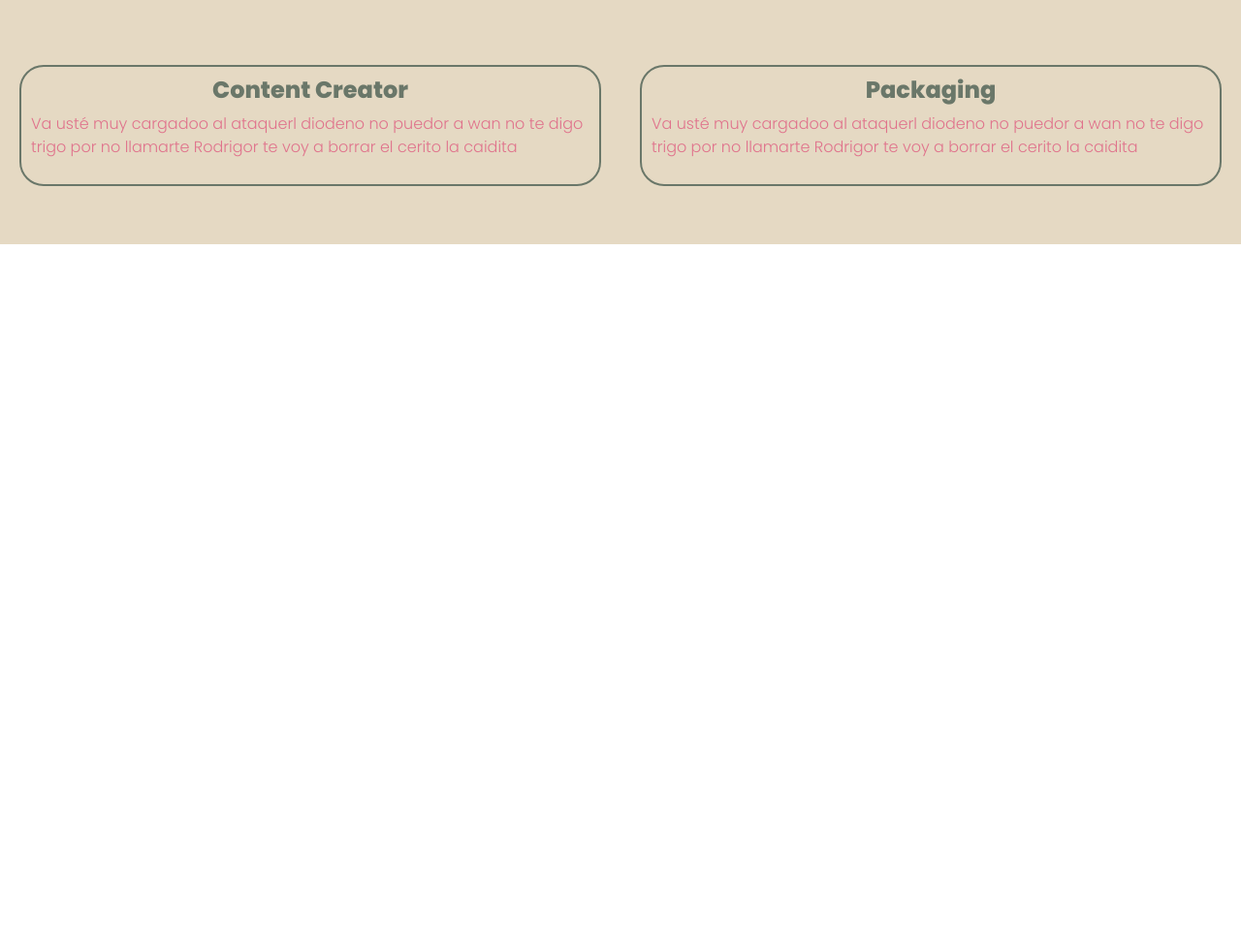
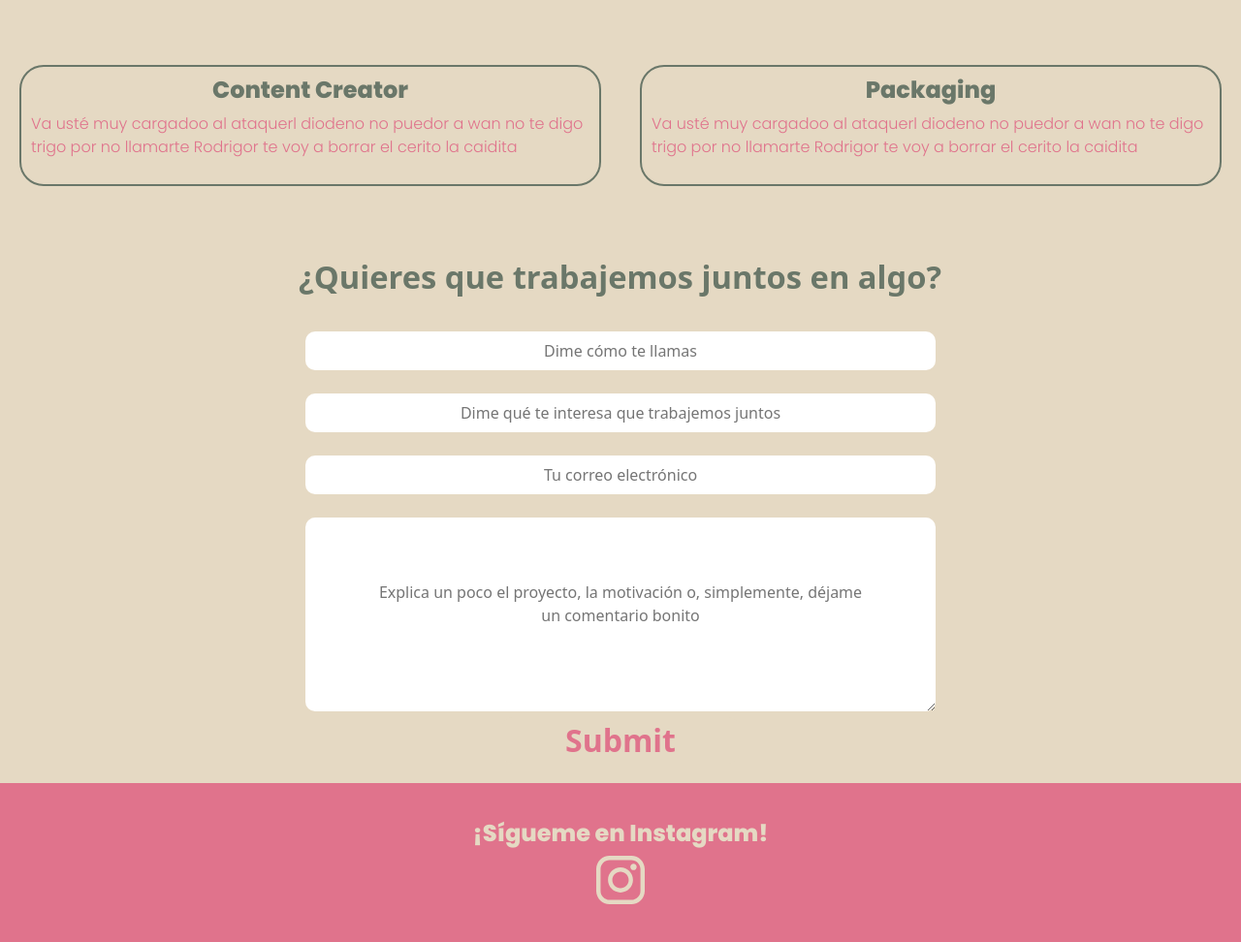
Before and after one commit to SenpaiMarta/sandriwilopez, a plain HTML site: page index.html in a window 1280 px wide. Shown: the part 2260-3232 px from the top of the page at 97% size. Before the commit the page ends 2512 px from the top, so only its background shows below. Drawn offline with nearby package versions, Linux system fonts and the light colour scheme.

Commit message:
formulario + footer

```diff
--- a/index.html
+++ b/index.html
@@ -128,8 +128,46 @@
     </section>
 
     <section id="contacto">
+      <form class="contacto">
+
+        <fieldset>
+            <legend>¿Quieres que trabajemos juntos en algo?</legend>
+
+            <div>
+                <label for=""></label>
+                <input type="name" placeholder="Dime cómo te llamas">
+            </div>
+
+            <div >
+                <label for=""></label>
+                <input type="text" placeholder="Dime qué te interesa que trabajemos juntos">
+            </div>
+
+            <div>
+                <label for="email"></label>
+                <input type="email" placeholder="Tu correo electrónico">
+            </div>
+
+            <div>
+                <label for="textarea"></label>
+                <textarea name="texto" ols="30" rows="10"
+                    placeholder="Explica un poco el proyecto, la motivación o, simplemente, déjame un comentario bonito"></textarea>
+            </div>
+
+            <div>
+                <input type="submit" class="botonForm">
+            </div>
+
+        </fieldset>
+      </form>
 
     </section>
+
+    <footer>
+        <h3>¡Sígueme en Instagram!</h3>
+        <a href="https://www.instagram.com/sandriwilopez/" target="_blank"><img src="images/logo-instagram.svg" alt="logo Instagram"></a>
+
+    </footer>
 
 
   </main>
--- /dev/null
+++ b/scss/_contacto.scss
@@ -0,0 +1,87 @@
+.contacto {
+    display: grid;
+    grid-template-columns: 1fr;
+    justify-items: center;
+    gap: 30px 30px;
+    padding: 10px 10px 10px 10px;
+
+    legend {
+        color: #6a7769;
+        text-align: center;
+        font-size: 2rem;
+        font-weight: 800;
+        animation: pulse;
+        animation-duration: 3s;
+        animation-iteration-count: infinite;
+    }
+
+    input {
+        color: #e0738c;
+        text-align: center;
+        border: none;
+        height: 40px;
+        width: 100%;
+        border-radius: 10px;
+        overflow: hidden;
+
+        :focus {
+            border: 1px solid #e0738c;
+            outline: 0 none;
+        }
+
+        ::placeholder {
+            color: #e0738c;
+            text-align: center;
+            align-items: center;
+        }
+
+
+        ::-webkit-input-placeholder { /* WebKit, Blink, Edge */
+            color: #e0738c; /* Cambia el color aquí */
+        }
+        :-moz-placeholder { /* Mozilla Firefox 4 a 18 */
+            color: #e0738c; /* Cambia el color aquí */
+            opacity: 1; /* Necesario para Firefox */
+        }
+        ::-moz-placeholder { /* Mozilla Firefox 19+ */
+            color: #e0738c; /* Cambia el color aquí */
+            opacity: 1; /* Necesario para Firefox */
+        }
+        :-ms-input-placeholder { /* Internet Explorer 10-11 */
+            color: #e0738c; /* Cambia el color aquí */
+        }
+    }
+
+    textarea {
+        border: none;
+        height: 200px;
+        width: 100%;
+        border-radius: 10px;
+        flex-wrap: nowrap;
+        overflow: auto;
+        color: #e0738c;
+        text-align: center;
+        align-items: center;
+        padding: 10%;
+
+    }
+
+    .botonForm {
+        display: block;
+        background-color: #e5d9c3;
+        border: none;
+        font-size: 2rem;
+        font-weight: 900;
+        color: #e0738c;
+        cursor: pointer;
+        height: fit-content;
+        width: fit-content;
+        padding-left: 10%;
+        padding-right: 10%;
+        margin: auto;
+    }
+
+    ::-webkit-input-placeholder {
+        text-align: center;
+    }
+}
--- /dev/null
+++ b/scss/_footer.scss
@@ -0,0 +1,20 @@
+footer {
+    margin-top: 10px;
+    display: flex;
+    justify-content: center;
+    flex-direction: column;
+    width: 100%;
+    height: fit-content;
+    background-color: #e0738c;
+    padding: 3%;
+
+
+    h3 {
+        text-align: center;
+    }
+
+    a {
+        width: 50px;
+        margin: auto;
+    }
+}
--- a/scss/estilo.scss
+++ b/scss/estilo.scss
@@ -67,4 +67,6 @@ html {
 @import "menu";
 @import 'presentacion';
 @import 'ilustraciones';
+@import 'contacto';
+@import 'footer';
 @import 'responsive';
```
Also changed, not shown: css/estilo.css, images/logo-instagram.svg (added), 1 other file.
